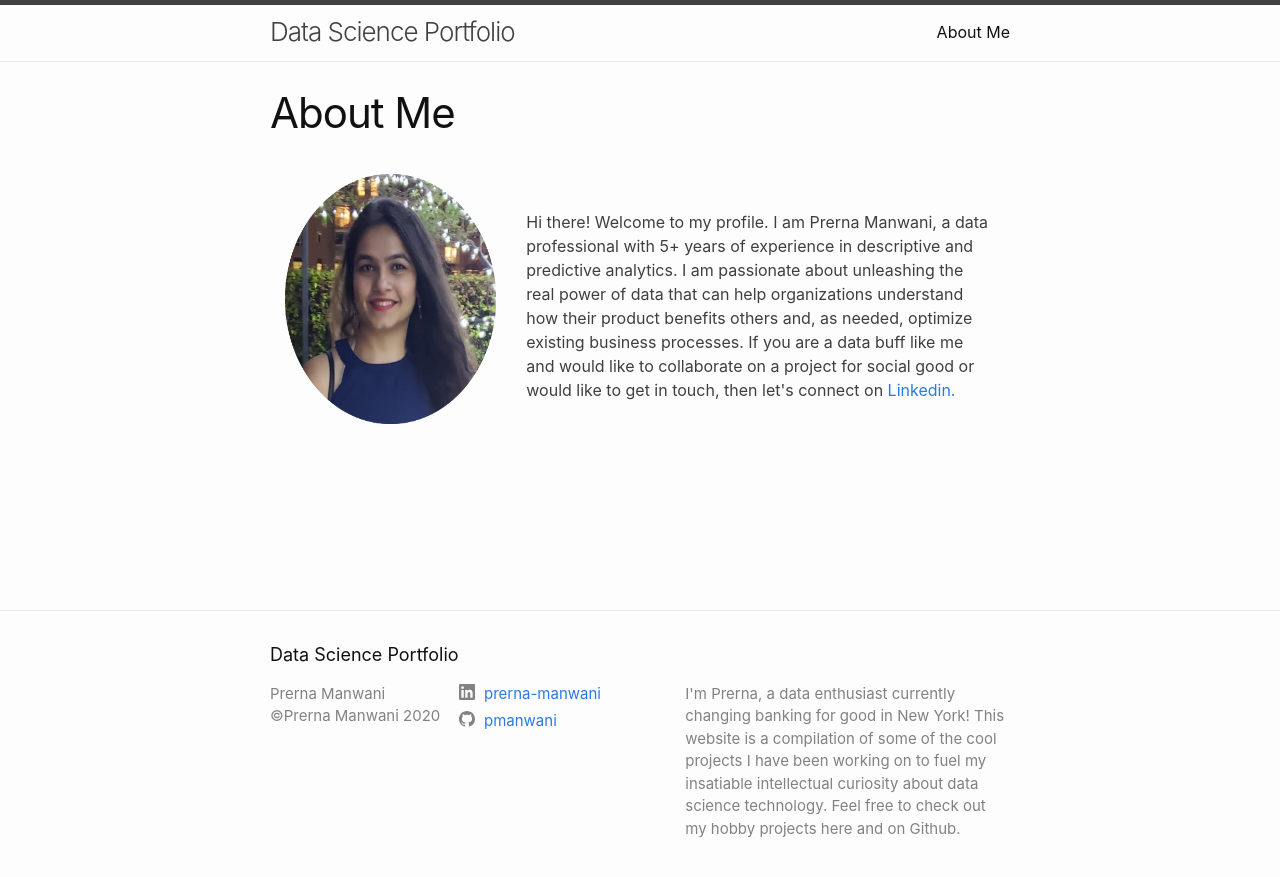
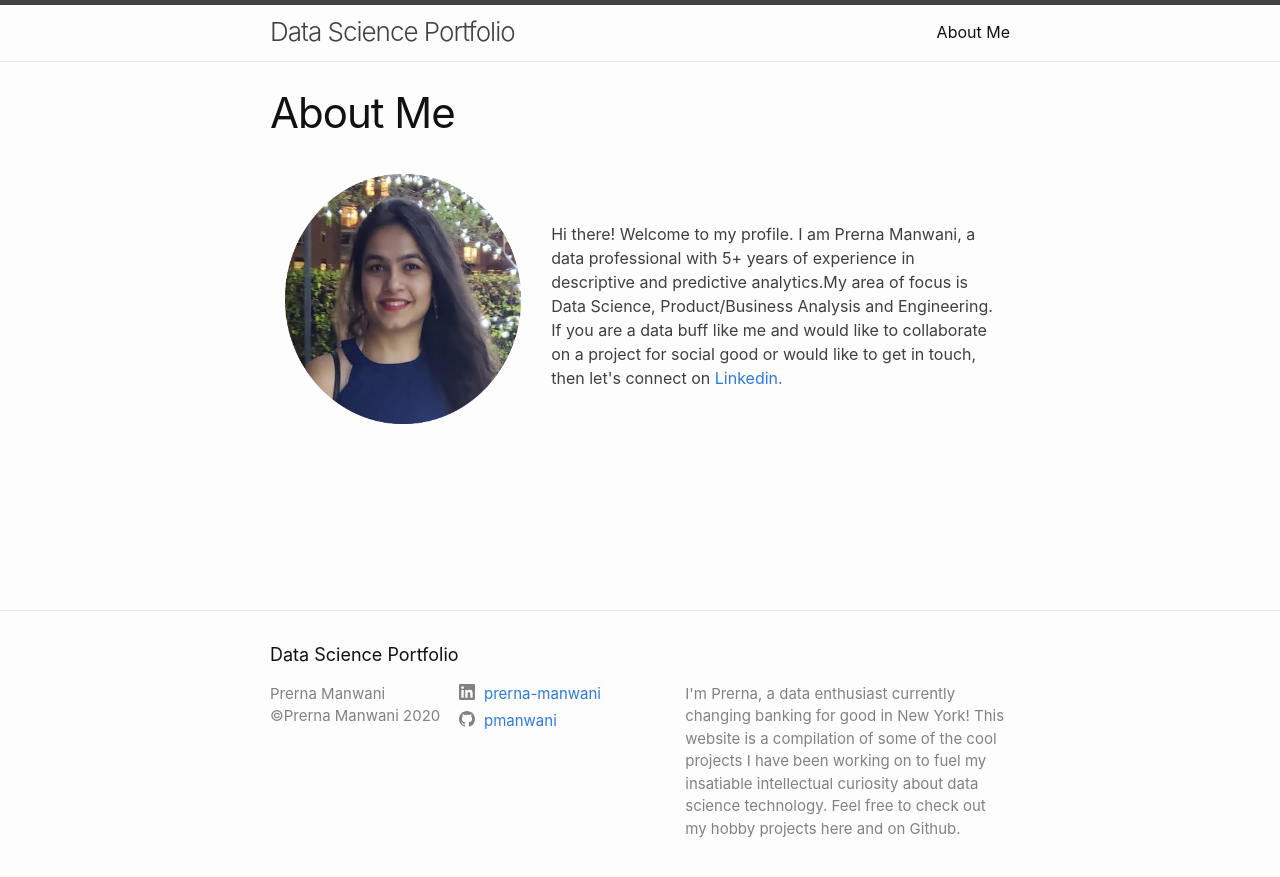
Before and after one commit to pmanwani/pmanwani.github.io, a Jekyll site: the page built from about.markdown, in a window 1280 px wide. Shown: the top 877 px of the page. Built offline with Jekyll 4.4.1, drawn with Linux system fonts in a browser that asks for light colours.

Commit message:
Update about.markdown

```diff
--- a/about.markdown
+++ b/about.markdown
@@ -26,7 +26,7 @@
       <td class="noborder">
       <p><img src="/images/portfolio_pic.png" alt="pic" width="2000" height="250" /></p>
       </td>
-      <td>Hi there! Welcome to my profile. I am Prerna Manwani, a data professional with 5+ years of experience in descriptive and predictive analytics. I am passionate about unleashing the real power of data that can help organizations understand how their product benefits others and, as needed, optimize existing business processes. If you are a data buff like me and would like to collaborate on a project for social good or would like to get in touch, then let's connect on <a href="https://www.linkedin.com/in/prerna-manwani/">Linkedin.</a>
+      <td>Hi there! Welcome to my profile. I am Prerna Manwani, a data professional with 5+ years of experience in descriptive and predictive analytics.My area of focus is Data Science, Product/Business Analysis and Engineering. If you are a data buff like me and would like to collaborate on a project for social good or would like to get in touch, then let's connect on <a href="https://www.linkedin.com/in/prerna-manwani/">Linkedin.</a>
       </td>
       </tr>
   </tbody>
```
